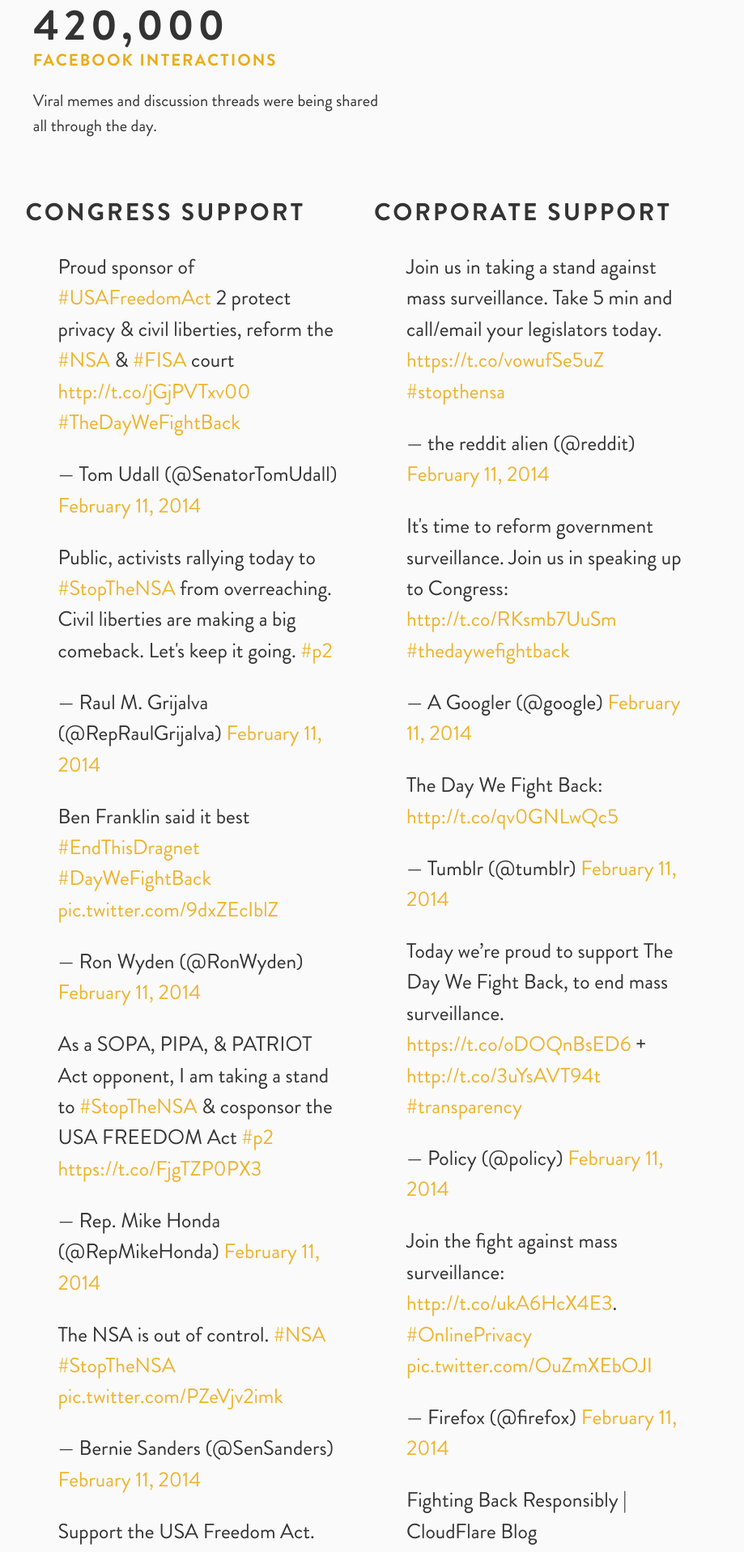
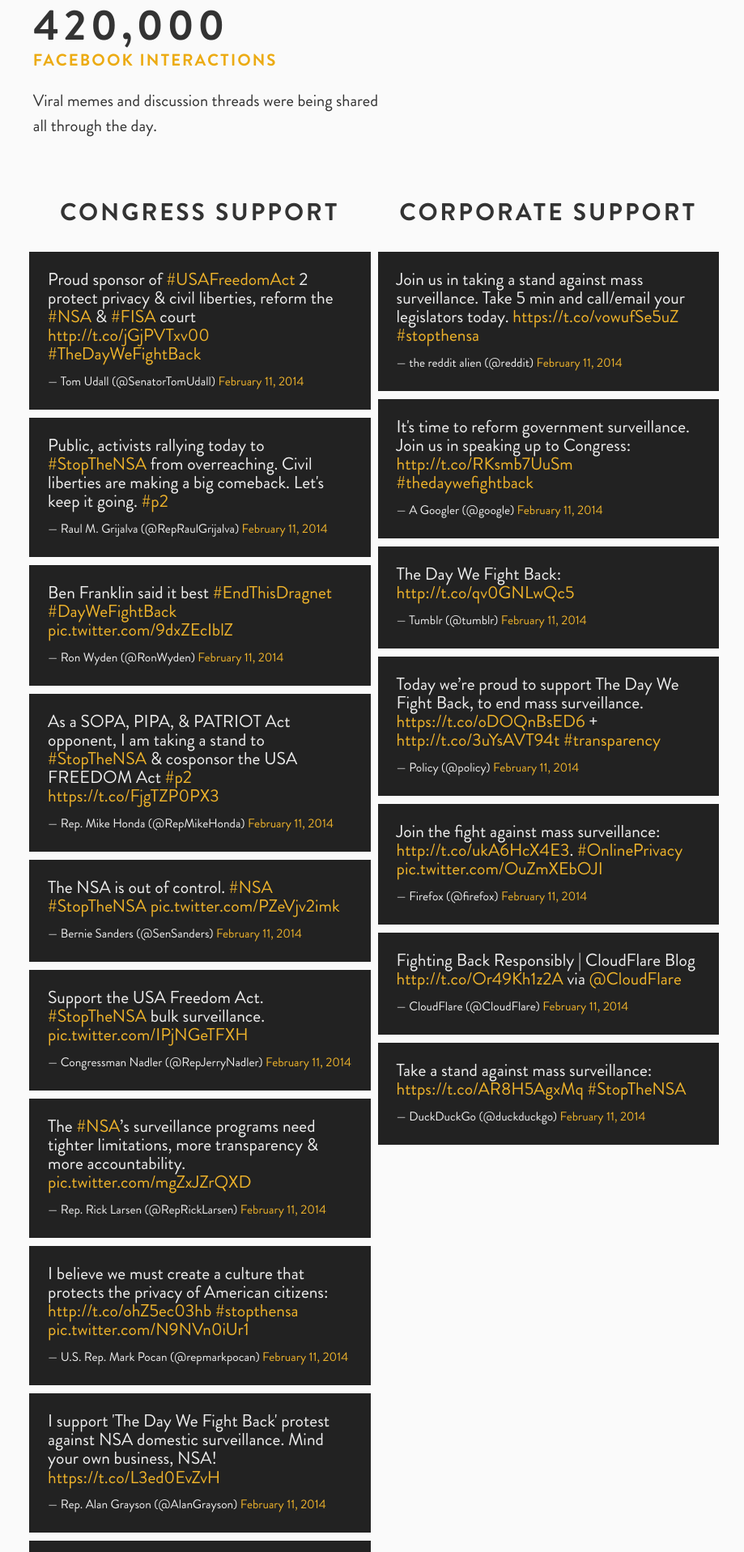
Before and after one commit to tfrce/thedaywefightback, a Jekyll site: the page built from _posts/2014-02-13-the-results.md, in a window 1280 px wide. Shown: the part 1701-3618 px from the top of the page at 81% size, without its empty margins (160-1079 px from the left). Built offline with Jekyll 4.4.1, drawn with Linux system fonts in a browser that asks for light colours; Markdown is read by kramdown in place of the engine named in the settings; comment, search, counter and statistics services are not loaded.

Commit message:
basic tweets redesign

```diff
--- a/sass/home.scss
+++ b/sass/home.scss
@@ -673,6 +673,24 @@
 	line-height: 1.5em;
 	@include column(12);
 	@include clearfix;
+	.span-6 h3 {
+		text-align: center;
+	}
+	blockquote {
+		background: #222;
+		margin: 0;
+		padding: 1.5em;
+		font-size: 0.6em;
+		line-height: 1.5em;
+		@include column(12);
+		margin-bottom: 10px;
+		color: #EEE;
+		p {
+			margin: 0;
+			font-size: 1.4em;
+			margin-bottom: 0.5em;
+		}
+	}
 	ul {
 		list-style-type: none;
 		padding: 0;
@@ -1047,4 +1065,7 @@
 			font-size: 0.8em;
 			line-height: 1.5em;
 	}
+	div.span-6, div.row {
+		@include column(12);
+	}
 }
```
Also changed, not shown: css/home.css.
